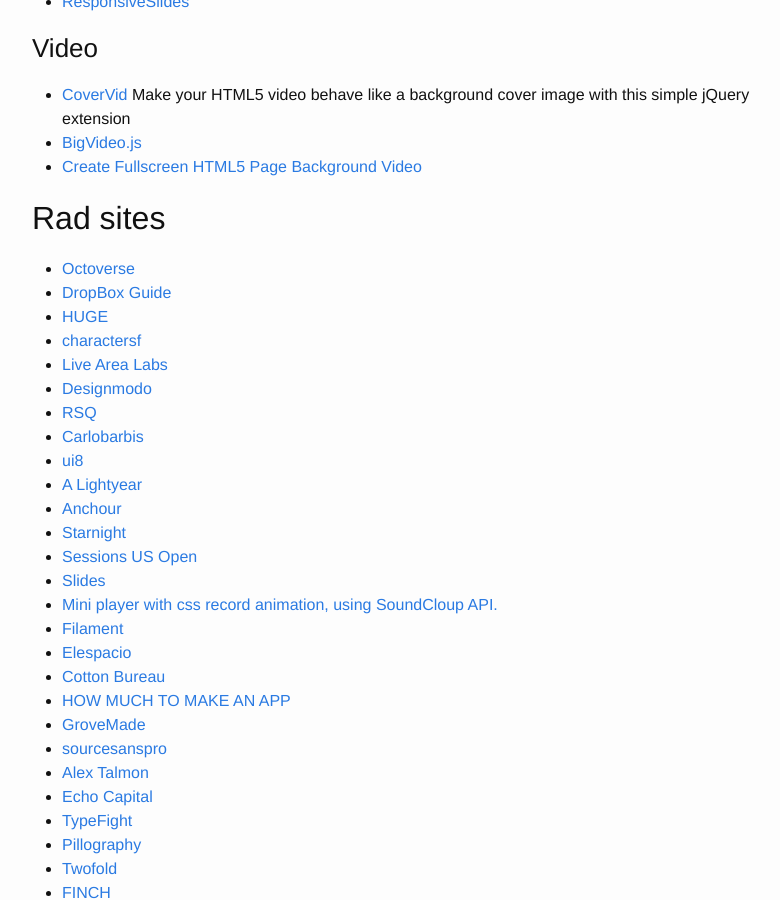
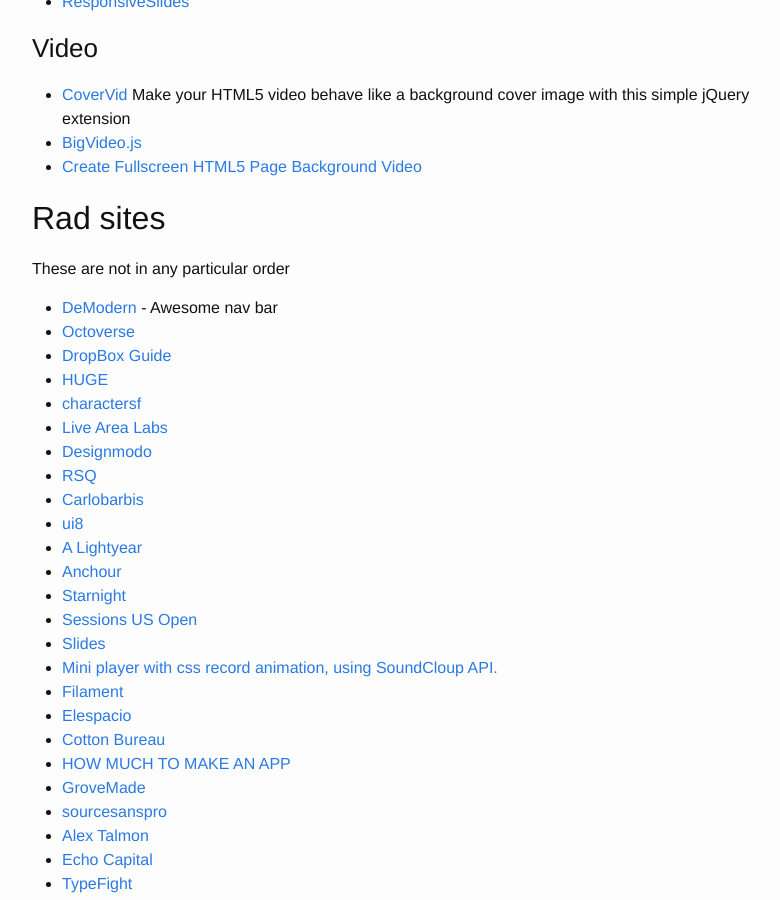
Before and after one commit to brownerd/brownerd.github.io, a Jekyll site: the page built from _posts/2014-10-06-reading-list-2014.md, in a window 1280 px wide and 900 px high, scrolled down 30731 px. Shown: the whole window, without its empty margins (238-1018 px from the left). Built offline with Jekyll 4.4.1, drawn with Linux system fonts in a browser that asks for light colours; emoji names are drawn with the system emoji font.

Commit message:
add DeModern

```diff
--- a/_posts/2014-10-06-reading-list-2014.md
+++ b/_posts/2014-10-06-reading-list-2014.md
@@ -1474,7 +1474,9 @@ packed in a single CSS or SCSS file.
 
 
 ## Rad sites
-
+These are not in any particular order
+
+- [DeModern](http://demodern.com/agency) - Awesome nav bar
 - [Octoverse](https://octoverse.github.com/)
 - [DropBox Guide](https://www.dropbox.com/guide)
 - [HUGE](http://www.hugeinc.com/)
```
